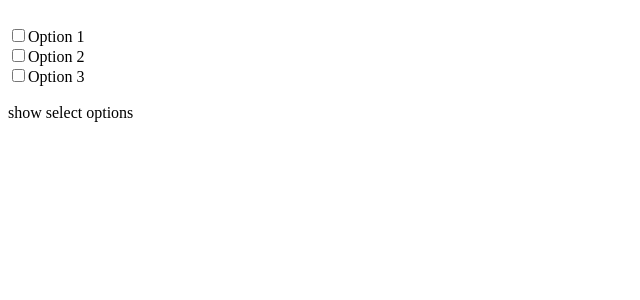
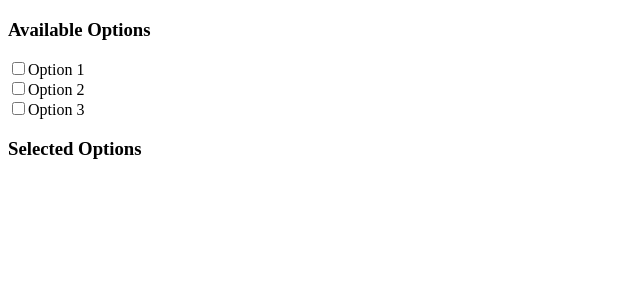
Before and after one commit to jioujiou9308/REACT-CUSTOMIZATION-FEATURE, a Next.js app in the folder react-feature-1/: page /options in a window 1280 px wide. Shown: the top 300 px of the page, without its empty margins (0-640 px from the left). Built offline with nearby package versions, Linux system fonts and the light colour scheme.

Commit message:
options finish

```diff
--- a/react-feature-1/component/options/OptionsComponent.jsx
+++ b/react-feature-1/component/options/OptionsComponent.jsx
@@ -1,31 +1,26 @@
 import React, { useState, useEffect } from "react";
 
 export default function OptionsComponent({ options }) {
-  const [selectedOptions, setSelectedOptions] = useState([]);
-  const [displayOptions, setDisplayOptions] = useState([...options]);
+  const [select, setSelect] = useState([]);
+  const [displayOptions, setDisplayOptions] = useState([]);
 
-  // 當 selectedOptions 改變時，使用 useEffect 來更新 displayOptions
   useEffect(() => {
-    if (selectedOptions.length > 0) {
-      const newDisplayOptions = options.filter((option) =>
-        selectedOptions.includes(option.value)
-      );
-      setDisplayOptions(newDisplayOptions);
-    } else {
-      setDisplayOptions([...options]);
-    }
-  }, [selectedOptions, options]);
+    select.length > 0
+      ? setDisplayOptions(() =>
+          options.filter((option) => select.includes(option.value))
+        )
+      : setDisplayOptions([]);
 
-  // 處理選項改變的函數
-  const handleOptionChange = (value) => {
-    setSelectedOptions((prevSelected) =>
-      prevSelected.includes(value)
-        ? prevSelected.filter((item) => item !== value)
-        : [...prevSelected, value]
-    );
-  };
-  console.log("selectedOptions", selectedOptions);
-//   console.log("displayOptions", displayOptions);''
+  }, [select]);
+
+  function handleOptionChange(e) {
+    const { value } = e.target;
+    setSelect((preSelect) => {
+      return preSelect.includes(value)
+        ? preSelect.filter((item) => item !== value)
+        : [...preSelect, value];
+    });
+  }
   return (
     <div>
       {/* //* Available Options */}
@@ -37,8 +32,8 @@ export default function OptionsComponent({ options }) {
               <input
                 type="checkbox"
                 value={option.value}
-                onChange={() => handleOptionChange(option.value)}
-                checked={selectedOptions.includes(option.value)}
+                onChange={(e) => handleOptionChange(e)}
+                checked={select.includes(option.value)}
               />
               {option.label}
             </label>
--- a/react-feature-1/next.config.js
+++ b/react-feature-1/next.config.js
@@ -1,6 +1,6 @@
 /** @type {import('next').NextConfig} */
 const nextConfig = {
-  reactStrictMode: true,
-}
+  reactStrictMode: false,
+};
 
-module.exports = nextConfig
+module.exports = nextConfig;
--- a/react-feature-1/pages/options/index.jsx
+++ b/react-feature-1/pages/options/index.jsx
@@ -1,63 +1,19 @@
 import React, { useState, useEffect } from "react";
 
-// import OptionsComponent from "../../component/options/OptionsComponent";
+import OptionsComponent from "../../component/options/OptionsComponent";
+
 const Index = () => {
-  const [select, setSelect] = useState([]);
-  const [displayOptions, setDisplayOptions] = useState([]);
-
   const options = [
     { value: "option1", label: "Option 1" },
     { value: "option2", label: "Option 2" },
     { value: "option3", label: "Option 3" },
   ];
-  useEffect(() => {
-    select.length > 0
-      ? setDisplayOptions(() => {
-          return options.filter((option) => {
-            return select.includes(option.value);
-          });
-        })
-      : setDisplayOptions([]);
-  }, [select]);
 
-
-  function handleOptionChange(e) {
-    const { value } = e.target;
-    setSelect((preSelect) => {
-      return preSelect.includes(value)
-        ? preSelect.filter((item) => item !== value)
-        : [...preSelect, value];
-    });
-  }
   return (
     <div>
-      <br />
-      <div>
-        {options.map((option) => (
-          <div key={option.value}>
-            <label>
-              <input
-                type="checkbox"
-                value={option.value}
-                onChange={handleOptionChange}
-                checked={select.includes(option.value)}
-              />
-              {option.label}
-            </label>
-          </div>
-        ))}
-      </div>
-      <br />
-      <div>show select options</div>
-      <div>
-        {displayOptions.map((option) => (
-          <p key={option.value}>{option.label}</p>
-        ))}
-      </div>
+      <OptionsComponent options={options} />
     </div>
   );
 };
 
 export default Index;
-
-function OptionsComponent() {}
```
